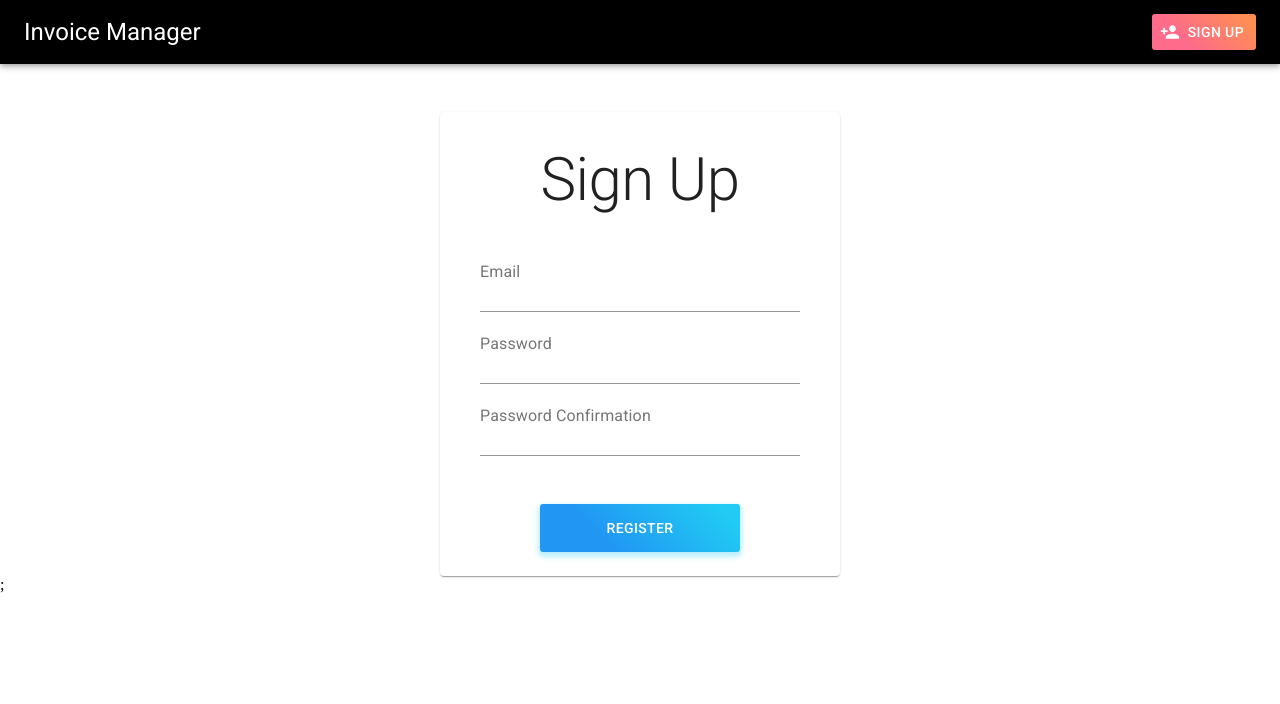
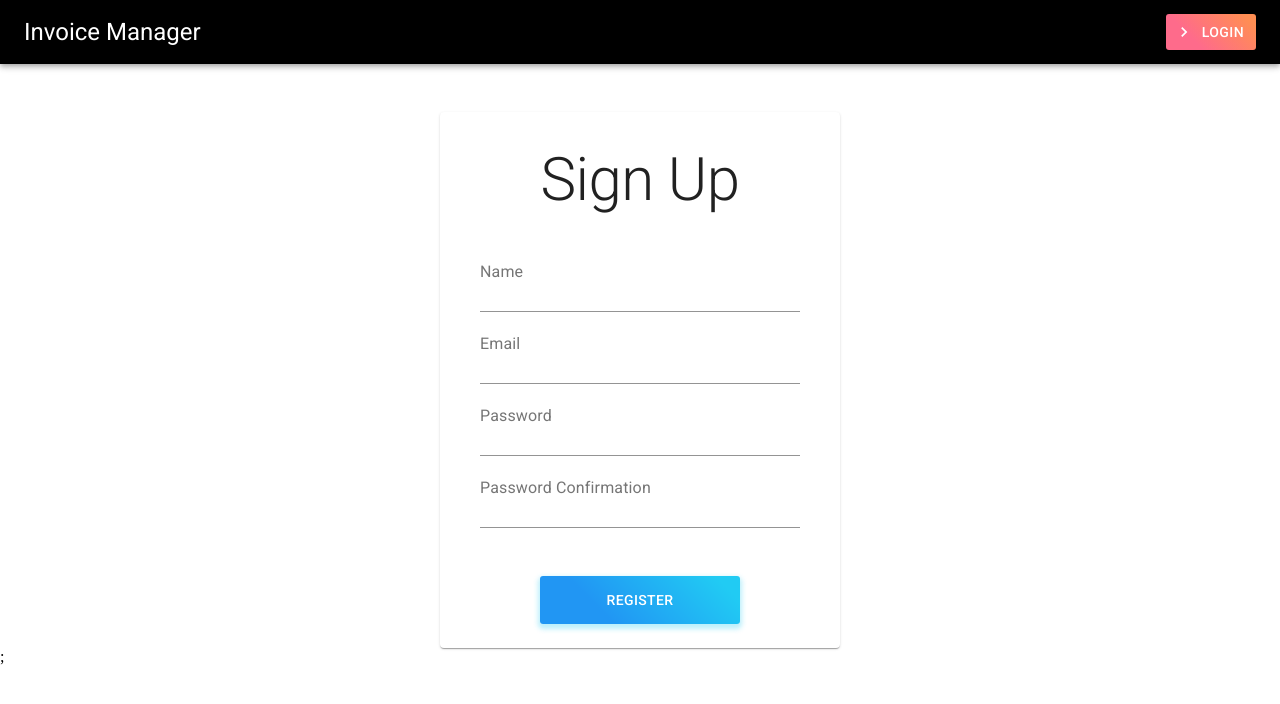
Before and after one commit to Jackson201325/invoice_manager_FE, a React (Create React App) app: page /signup in a window 1280 px wide. Shown: the top 704 px of the page. Built offline with nearby package versions, Linux system fonts and the light colour scheme.

Commit message:
Working sign up page

```diff
--- a/src/app/layouts/NavbarFooterAuth.tsx
+++ b/src/app/layouts/NavbarFooterAuth.tsx
@@ -5,6 +5,7 @@ import AppBar from '@material-ui/core/AppBar';
 import Toolbar from '@material-ui/core/Toolbar';
 import Button from '@material-ui/core/Button';
 import PersonAddIcon from '@material-ui/icons/PersonAdd';
+import KeyboardArrowRightIcon from '@material-ui/icons/KeyboardArrowRight';
 import { Link } from 'react-router-dom';
 
 import './NavbarFooterAuth.scss';
@@ -37,6 +38,8 @@ const useStyles = makeStyles((theme: Theme) =>
 
 export const NavbarFooterAuth = props => {
   const classes = useStyles();
+  const inSignUp = props.children[0].props.location.pathname == '/signup';
+
   return (
     <div className="NavbarFooterAuth">
       <AppBar position="static" className="app-bar">
@@ -46,6 +49,7 @@ export const NavbarFooterAuth = props => {
           </Typography>
           <div>
             <Typography variant="h6" color="inherit">
+              {!inSignUp ? (
                 <Link className="link" to="/signup">
                   <Button
                     className={classes.button}
@@ -54,6 +58,16 @@ export const NavbarFooterAuth = props => {
                     Sign Up
                   </Button>
                 </Link>
+              ) : (
+                <Link className="link" to="/auth/login">
+                  <Button
+                    className={classes.button}
+                    startIcon={<KeyboardArrowRightIcon />}
+                  >
+                    Login
+                  </Button>
+                </Link>
+              )}
             </Typography>
           </div>
         </Toolbar>
--- a/src/app/redux/Authentication/action.tsx
+++ b/src/app/redux/Authentication/action.tsx
@@ -6,9 +6,8 @@ import { urlResolver } from '../../api/loginApi';
  * End user session, remove data from localStorage
  */
 
-
 export const logout = () => dispatch => {
-  console.log('je;;p')
+  console.log('je;;p');
   dispatch({ type: actionTypes.LOGOUT_SUCCESS });
 };
 export const login = credential => dispatch =>
@@ -17,7 +16,7 @@ export const login = credential => dispatch =>
       .post(`http://localhost:3000/auth/login`, credential)
       .then(response => {
         const payload = response.data.auth_token;
-        console.log(payload)
+        console.log(payload);
         dispatch({ type: actionTypes.LOGIN_SUCCESS, payload });
         resolve(response.status);
       })
@@ -31,18 +30,19 @@ export const login = credential => dispatch =>
 
 export const signUp = credential => dispatch =>
   new Promise((resolve, reject) => {
-    // const baseURL = `http://localhost:3000`;
-    // axios
-    //   .post(`${baseURL}${urlResolver.SIGNUP}`, credential)
-    //   .then(response => {
-    //     const payload = response.data;
-    //     dispatch({ type: actionTypes.LOGIN_SUCCESS, payload });
-    //     resolve(response.status);
-    //   })
-    //   .catch(error => {
-    //     console.info(error);
-    //     const payload = error.message;
-    //     dispatch({ type: actionTypes.LOGIN_FAIL, payload });
-    //     reject(error);
-    //   });
+    const baseURL = `http://localhost:3000`;
+    axios
+      .post(`${baseURL}${urlResolver.SIGNUP}`, credential)
+      .then(response => {
+        const payload = response.data.auth_token;
+        console.log(response);
+        dispatch({ type: actionTypes.CREATE_USER_SUCCESS, payload });
+        resolve(response.status);
+      })
+      .catch(error => {
+        console.info(error);
+        const payload = error.message;
+        dispatch({ type: actionTypes.CREATE_USER_FAIL, payload });
+        reject(error);
+      });
   });
--- a/src/app/redux/Authentication/reducer.tsx
+++ b/src/app/redux/Authentication/reducer.tsx
@@ -13,11 +13,10 @@ export const initialState = {
   errorMessage: ''
 };
 
-
 const clearStorageAndState = (newState, error = 'Unexpected Error') => {
-  console.log(STORAGE_TOKEN_NAME)
+  console.log(STORAGE_TOKEN_NAME);
   localStorage.removeItem(STORAGE_TOKEN_NAME);
-  console.log(localStorage.getItem(STORAGE_TOKEN_NAME))
+  console.log(localStorage.getItem(STORAGE_TOKEN_NAME));
   newState.errorMessage = error;
   newState.isLoggedIn = false;
 };
@@ -25,7 +24,6 @@ const clearStorageAndState = (newState, error = 'Unexpected Error') => {
 export default function authReducer(state = initialState, action) {
   const newState = { ...state };
   switch (action.type) {
-
     case actionTypes.LOGIN_SUCCESS:
       localStorage.setItem(STORAGE_TOKEN_NAME, action.payload);
       newState.isLoggedIn = true;
@@ -38,16 +36,18 @@ export default function authReducer(state = initialState, action) {
       break;
 
     case actionTypes.LOGOUT_SUCCESS:
-      console.log('LOGOUT_SUCCESS')
       clearStorageAndState(newState, action.payload);
       initializeAxios();
       break;
 
     case actionTypes.CREATE_USER_SUCCESS:
+      localStorage.setItem(STORAGE_TOKEN_NAME, action.payload);
+      newState.isLoggedIn = true;
       initializeAxios();
       break;
 
     case actionTypes.CREATE_USER_FAIL:
+      clearStorageAndState(newState, action.payload);
       initializeAxios();
       break;
   }
--- a/src/app/views/auth-views/SignUpForm.tsx
+++ b/src/app/views/auth-views/SignUpForm.tsx
@@ -25,7 +25,8 @@ export const SignUpForm = props => {
               initialValues={{
                 email: '',
                 password: '',
-                password_confirmation: ''
+                password_confirmation: '',
+                name: ''
               }}
               onSubmit={(values, actions) => {
                 actions.setSubmitting(true);
@@ -35,6 +36,18 @@ export const SignUpForm = props => {
               }}
               render={props => (
                 <form className={classes.form} onSubmit={props.handleSubmit}>
+                  <InputLabel htmlFor="name">Name</InputLabel>
+                  <Input
+                    id="name"
+                    name="name"
+                    onChange={props.handleChange}
+                    onBlur={props.handleBlur}
+                    value={props.values.name}
+                    className={classes.textField}
+                  />
+                  {props.errors.name && (
+                    <div id="feedback">{props.errors.name}</div>
+                  )}
                   <InputLabel htmlFor="username">Email</InputLabel>
                   <Input
                     id="email"
```
Lines whose indentation alone changed are shown as unchanged.
